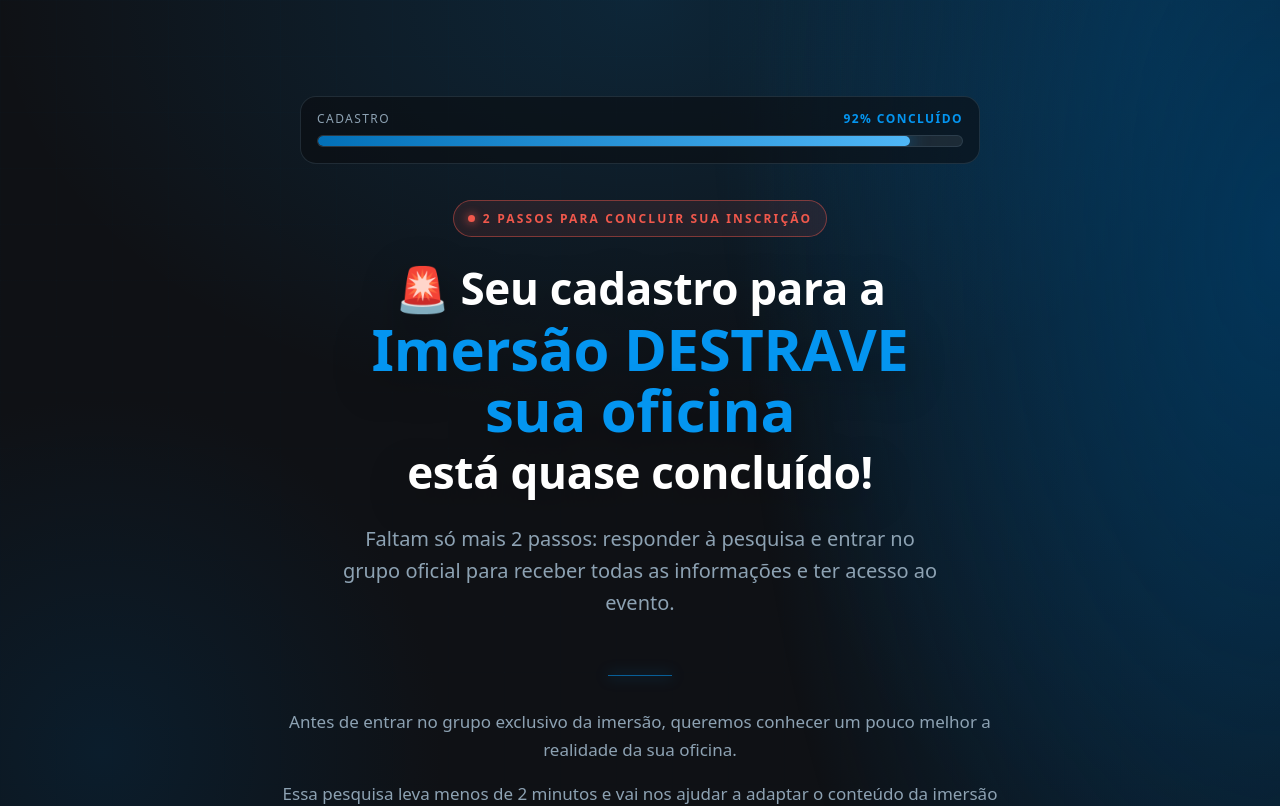
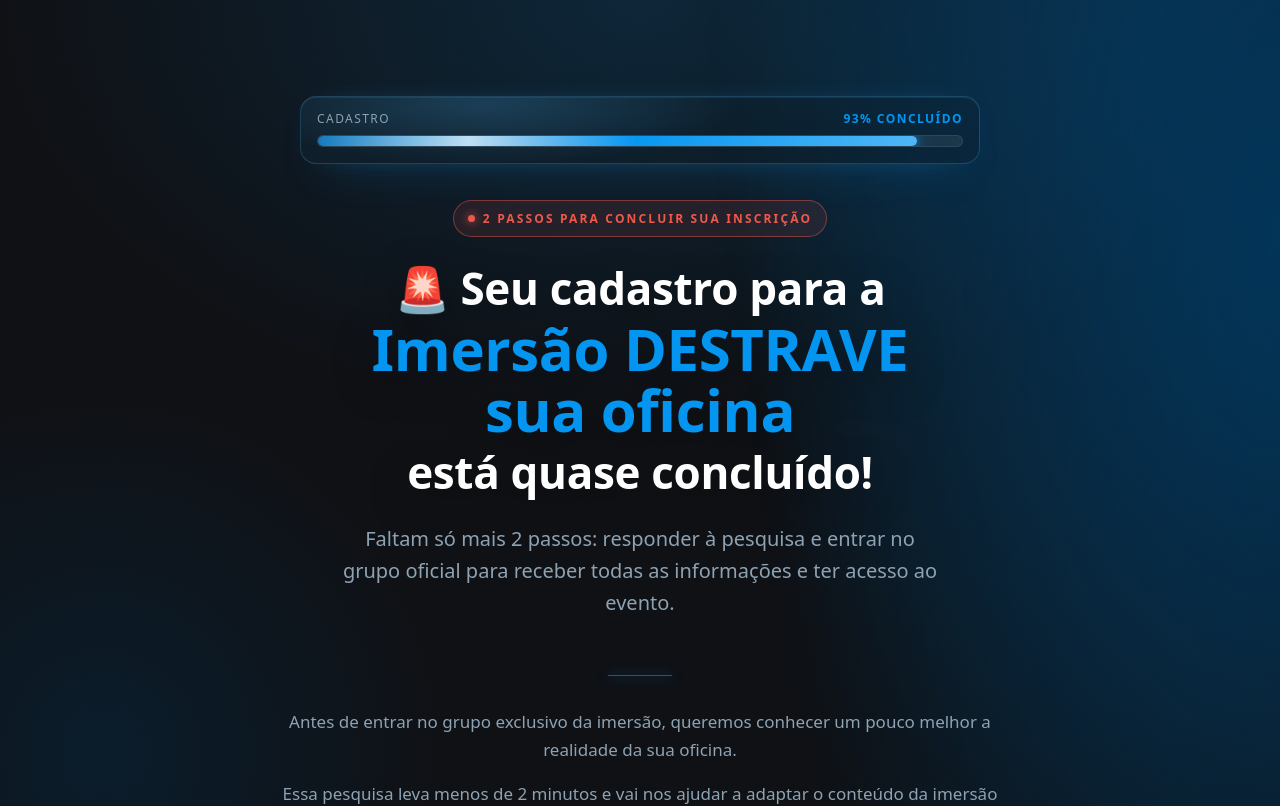
Before and after one commit to cezarhlima1/diegomensor, a Next.js app: page /obrigadodestrave in a window 1280 px wide. Shown: the top 806 px of the page. Built offline with nearby package versions, Linux system fonts and the light colour scheme.

Commit message:
ajuste da barra

```diff
--- a/app/globals.css
+++ b/app/globals.css
@@ -123,10 +123,32 @@ a:focus-visible, button:focus-visible {
   }
   .destrave-obrigado__header { position: relative; }
   .destrave-progress-shell {
-    padding: 14px 16px 16px; border: 1px solid rgba(143,178,204,.16); border-radius: 16px;
-    background: rgba(11,13,17,.58); backdrop-filter: blur(12px);
-    box-shadow: 0 18px 45px -34px rgba(4,149,240,.7);
-  }
+    position: relative; isolation: isolate; overflow: hidden;
+    padding: 14px 16px 16px; border: 1px solid rgba(79,182,246,.24); border-radius: 16px;
+    background: linear-gradient(135deg, rgba(18,42,58,.4), rgba(8,16,23,.2));
+    backdrop-filter: blur(18px) saturate(135%); -webkit-backdrop-filter: blur(18px) saturate(135%);
+    box-shadow: inset 0 1px 0 rgba(255,255,255,.07), 0 18px 48px -30px rgba(4,149,240,.8), 0 0 35px -25px rgba(79,182,246,.9);
+  }
+  .destrave-progress-shell::before {
+    content: ""; position: absolute; z-index: -1; inset: -80% 35% auto -10%; height: 120px;
+    background: radial-gradient(ellipse, rgba(79,182,246,.2), transparent 70%); pointer-events: none;
+  }
+  .destrave-progress-fill {
+    position: relative; overflow: hidden;
+    background: linear-gradient(90deg, var(--color-blue-deep), var(--color-blue), var(--color-blue-soft));
+    box-shadow: 0 0 10px rgba(4,149,240,.9), 0 0 24px rgba(4,149,240,.55);
+    transition: width 1.15s cubic-bezier(.2,.8,.2,1), background .4s ease, box-shadow .4s ease;
+  }
+  .destrave-progress-fill::after {
+    content: ""; position: absolute; inset: 0;
+    background: linear-gradient(100deg, transparent 20%, rgba(255,255,255,.75) 48%, transparent 76%);
+    transform: translateX(-120%); animation: destrave-progress-shine 1.8s ease-in-out infinite;
+  }
+  .destrave-progress-fill.is-complete {
+    background: linear-gradient(90deg, #1fae5a, var(--color-brand-green));
+    box-shadow: 0 0 10px rgba(47,210,122,.9), 0 0 26px rgba(47,210,122,.6);
+  }
+  @keyframes destrave-progress-shine { 55%, 100% { transform: translateX(120%); } }
   .destrave-obrigado__title { text-wrap: balance; text-shadow: 0 12px 42px rgba(0,0,0,.35); }
   .destrave-obrigado__intro { position: relative; text-wrap: pretty; }
   .destrave-survey {
--- a/components/ObrigadoDestrave.tsx
+++ b/components/ObrigadoDestrave.tsx
@@ -1,6 +1,6 @@
 "use client";
 
-import { useState } from "react";
+import { useEffect, useState } from "react";
 import { Check, WhatsApp } from "./icons";
 import { DESTRAVE_WHATSAPP_GROUP_URL } from "@/lib/links";
 
@@ -61,12 +61,18 @@ export default function ObrigadoDestrave() {
   const [surveyCompleted, setSurveyCompleted] = useState(false);
   const [groupAccessed, setGroupAccessed] = useState(false);
   const [validationError, setValidationError] = useState("");
+  const [visualProgress, setVisualProgress] = useState(0);
 
   const registrationProgress = groupAccessed
     ? 100
     : surveyCompleted
       ? 99
-      : 92 + Math.round(((currentQuestion - 1) / 8) * 6);
+      : 93 + Math.round(((currentQuestion - 1) / 8) * 5);
+
+  useEffect(() => {
+    const timer = window.setTimeout(() => setVisualProgress(registrationProgress), 120);
+    return () => window.clearTimeout(timer);
+  }, [registrationProgress]);
 
   function update(field: keyof FormData, value: string) {
     setForm((current) => ({ ...current, [field]: value }));
@@ -157,8 +163,8 @@ export default function ObrigadoDestrave() {
             </div>
             <div className="h-3 rounded-full bg-white/8 border border-line overflow-hidden" role="progressbar" aria-label="Progresso do cadastro" aria-valuemin={0} aria-valuemax={100} aria-valuenow={registrationProgress}>
               <div
-                className={`h-full rounded-full transition-[width,background] duration-500 ${registrationProgress === 100 ? "bg-brand-green shadow-[0_0_20px_rgba(47,210,122,.7)]" : "bg-[linear-gradient(90deg,var(--color-blue-deep),var(--color-blue-soft))] shadow-[0_0_20px_rgba(4,149,240,.7)]"}`}
-                style={{ width: `${registrationProgress}%` }}
+                className={`destrave-progress-fill h-full rounded-full ${registrationProgress === 100 ? "is-complete" : ""}`}
+                style={{ width: `${visualProgress}%` }}
               />
             </div>
           </div>
```
